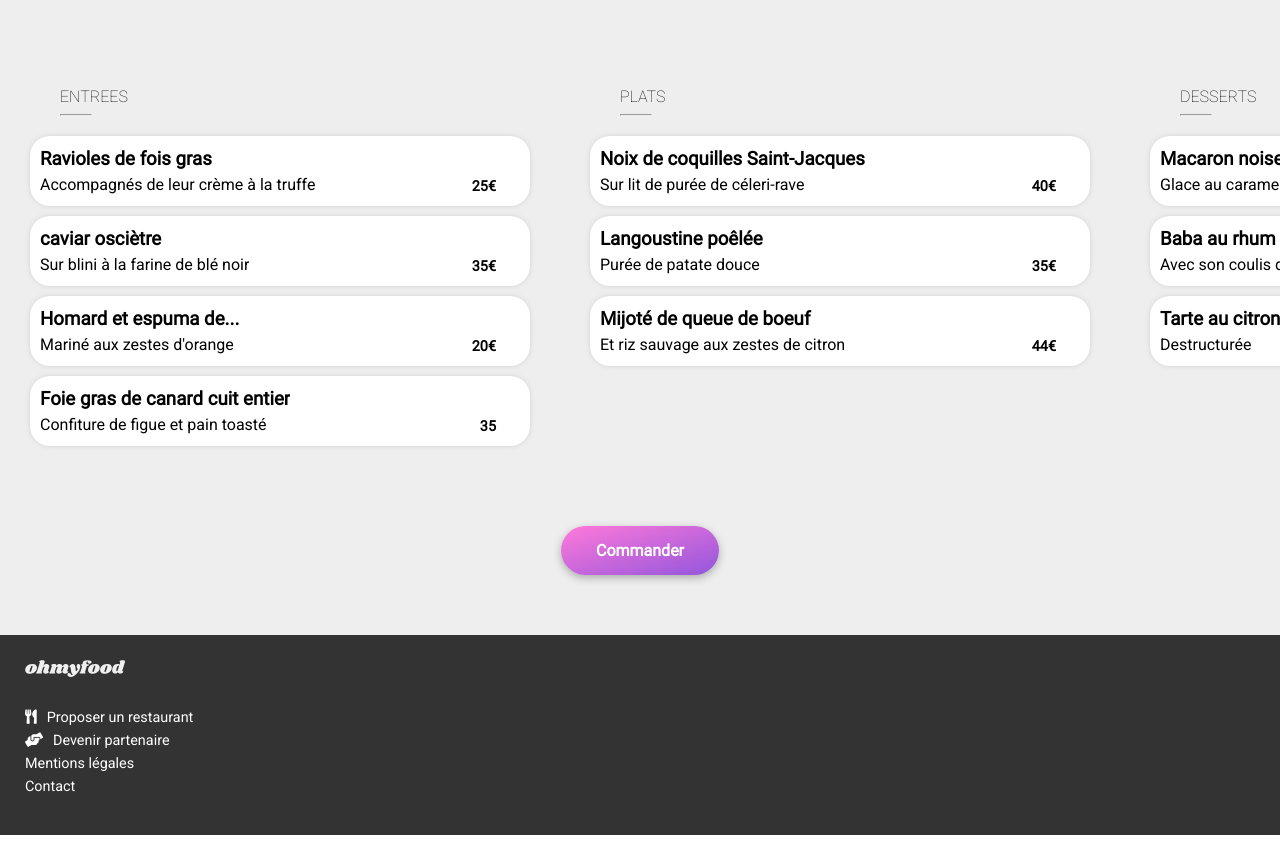
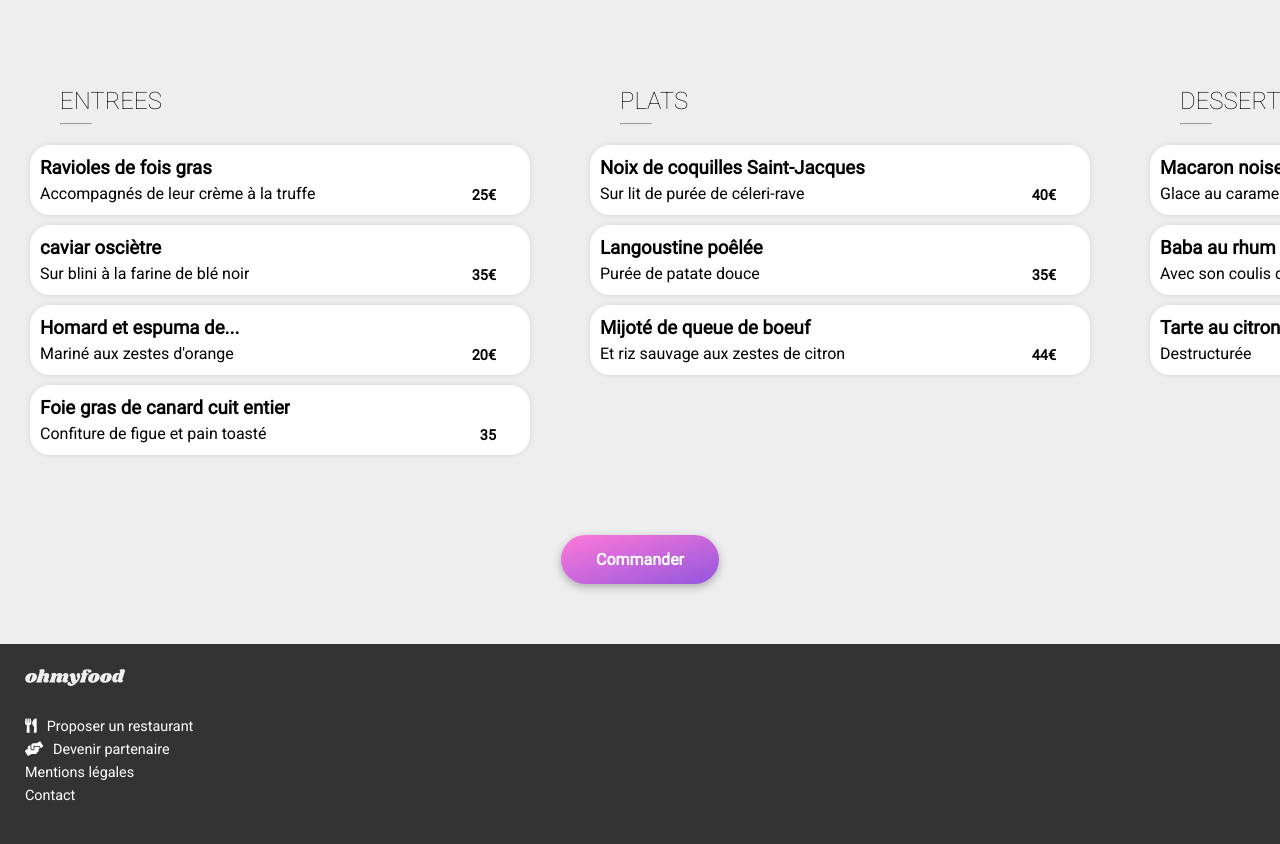
Before and after one commit to hgLNS/HugoLions_3_02092021, a plain HTML site: page note.html in a window 1280 px wide. Shown: the part 385-1229 px from the top of the page. Drawn offline with Linux system fonts and the light colour scheme; a web font is replaced by a local one.

Commit message:
Final Correction

```diff
--- a/note.html
+++ b/note.html
@@ -3,6 +3,7 @@
 
 <head>
     <meta charset="utf-8" />
+    <meta name="viewport" content="width=device-width, initial-scale=1">
     <link rel="stylesheet" href="style.css" />
     <link rel="stylesheet" href="design/css/all.css" />
     <link
@@ -32,9 +33,9 @@
         <div class="sectionMenu">
             <div>
                 <div class="titre">
-                    <h4>
+                    <h2>
                         ENTREES
-                    </h4>
+                    </h2>
                     <hr class="ligne">
                 </div>
 
@@ -100,9 +101,9 @@
 
             <div>
                 <div class="titre">
-                    <h4>
+                    <h2>
                         PLATS
-                    </h4>
+                    </h2>
                     <hr class="ligne">
                 </div>
 
@@ -154,9 +155,9 @@
 
             <div>
                 <div class="titre">
-                    <h4>
+                    <h2>
                         DESSERTS
-                    </h4>
+                    </h2>
                     <hr class="ligne">
                 </div>
 
@@ -217,12 +218,12 @@
 
     <footer>
         <img alt="logo footer" src="images/logo/ohmyfood.svg" />
-        <p>
-            <i class="fas fa-utensils"></i><a href="#">Proposer un restaurant</a><br />
-            <i class="fas fa-hands-helping"></i><a href="#">Devenir partenaire</a><br />
-            <a href="#">Mentions légales</a><br />
-            <a href="mailto:hugo.lions@yahoo.com">Contact</a>
-        </p>
+        <ul>
+            <li><i class="fas fa-utensils"></i><a href="#">Proposer un restaurant</a><br /></li>
+            <li><i class="fas fa-hands-helping"></i><a href="#">Devenir partenaire</a><br /></li>
+            <li><a href="#">Mentions légales</a><br /></li>
+            <li><a href="mailto:hugo.lions@yahoo.com">Contact</a></li>
+        </ul>
 
     </footer>
 </body>
--- a/scss/footer.scss
+++ b/scss/footer.scss
@@ -10,12 +10,13 @@ footer {
         padding:25px;
     }
 
-    p {
+    ul {
         padding: 0 0 0 25px;
         line-height: 23px;
         color:#fff;
         font-size:0.9em ;
         margin:0;
+        list-style:none;
 
         .fas {
             margin-right:10px;
--- a/scss/index.scss
+++ b/scss/index.scss
@@ -137,7 +137,7 @@ nav {
         position:relative;
 
         &:hover {
-            background:#87cefa3d;
+            background:#F5EDFF;
         }
 
         .fas {
@@ -163,7 +163,7 @@ nav {
         margin-left:-35px;
     }
 
-    h1 {
+    h2 {
         padding:20px;
 
     }
@@ -174,7 +174,7 @@ nav {
         }
 
         button {
-            background:#87cefa3d;
+            background:#F5EDFF;
         }
     }
 }
@@ -183,7 +183,7 @@ nav {
     background: #f7f7f7;
 }
 
-#restaurants h1 {
+#restaurants h2 {
     padding:50px 0 0 17px;
 }
 
--- a/scss/menus.scss
+++ b/scss/menus.scss
@@ -77,7 +77,7 @@
 .titre {
     padding: 30px 0 10px 30px;
 
-    h4 {
+    h2 {
         padding:0;
         margin:0;
         font-weight:lighter;
@@ -86,7 +86,7 @@
 
 .ligne {
     width:30px;
-    color:gray;
+    color:#99E2D0;
 }
 
 .titre hr {
```
Also changed, not shown: delice.html (+13 -12 lines), francaise.html (+13 -12 lines), index.html (+11 -10 lines), palette.html (+13 -12 lines), style.css, 1 other file.
